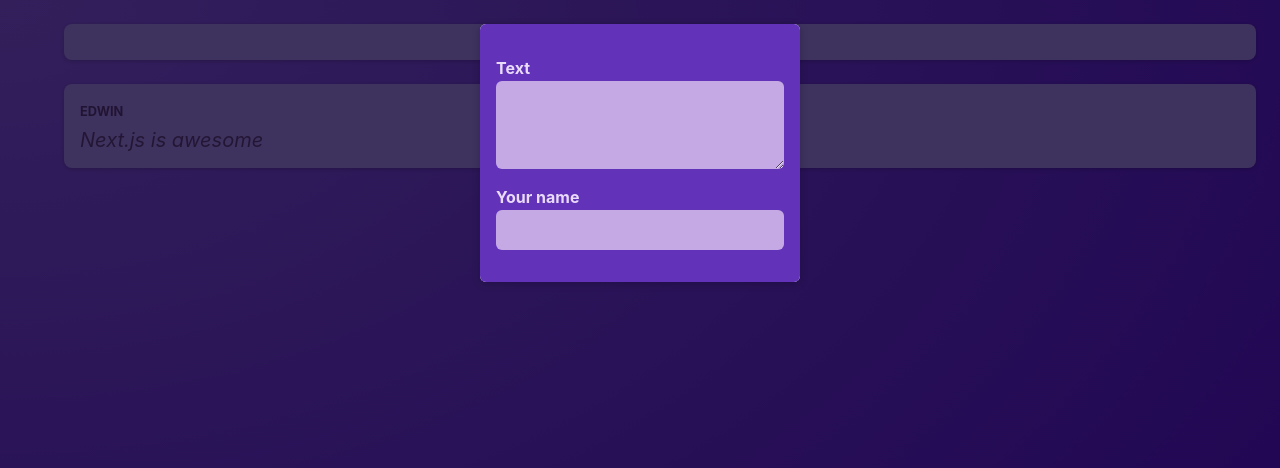
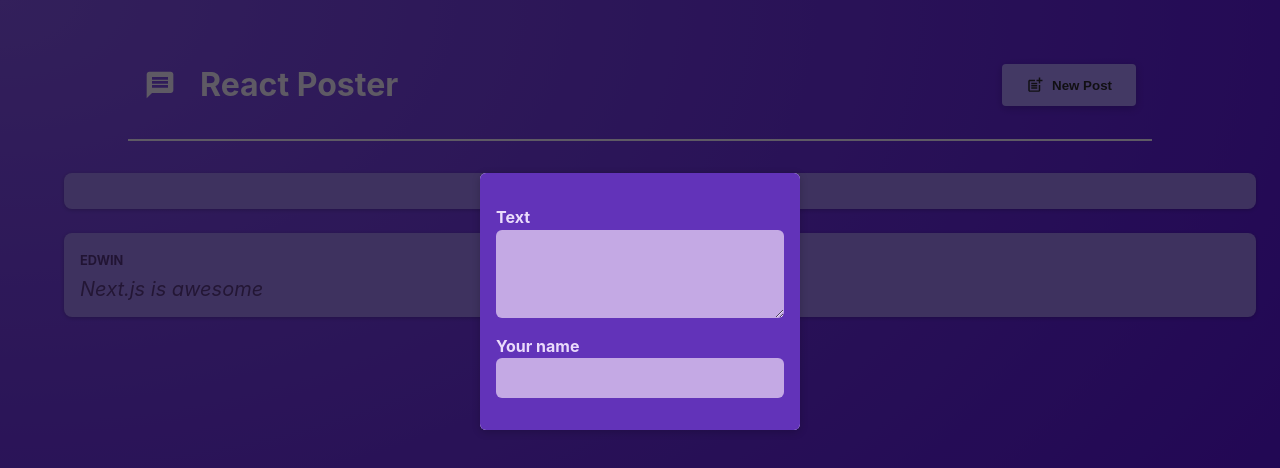
Before and after one commit to edcsu/react_refresher, a React (Vite) app: page / in a window 1280 px wide. Shown: the top 468 px of the page. Built offline with nearby package versions, Linux system fonts and the light colour scheme.

Commit message:
style: activate main header

```diff
--- a/components/PostList.jsx
+++ b/components/PostList.jsx
@@ -4,8 +4,7 @@
 import classes from "./PostsList.module.css"
 import Modal from "./Modal"
 
-const PostList = () => {
-    const [modalIsOpen, setModalIsOpen] = useState(true)
+const PostList = ({isPosting, onStopPosting}) => {
     const [enteredBody, setEnteredBody] = useState('')
     const [enteredAuthor, setEnteredAuthor] = useState('')
 
@@ -16,12 +15,9 @@
         setEnteredAuthor(event.target.value)
     }
 
-    const hideModalHandler = () => {
-        setModalIsOpen(false)
-    }
     return (
         <>
-            {modalIsOpen && <Modal onClose={hideModalHandler}>
+            {isPosting && <Modal onClose={onStopPosting}>
                 <NewPost onBodyChange={changeBodyHandler} onAuthorChange={changeAuthorHandler}/>
             </Modal>}
             <ul className={classes.post}>
--- a/src/App.jsx
+++ b/src/App.jsx
@@ -1,11 +1,25 @@
+import { useState } from "react";
+import MainHeader from "../components/MainHeader";
 import PostList from "../components/PostList";
 
 function App() {
-  return (
-    <main>
-      <PostList />
-    </main>
-  );
+    const [modalIsOpen, setModalIsOpen] = useState(true)
+
+    const hideModalHandler = () => {
+        setModalIsOpen(false)
+    }
+
+    const showModalHandler = () => {
+        setModalIsOpen(true)
+    }
+    return (
+      <>
+        <MainHeader onCreatePost={showModalHandler} />
+        <main>
+          <PostList isPosting={modalIsOpen} onStopPosting={hideModalHandler} />
+        </main>
+      </>
+    );
 }
 
 export default App;
```
